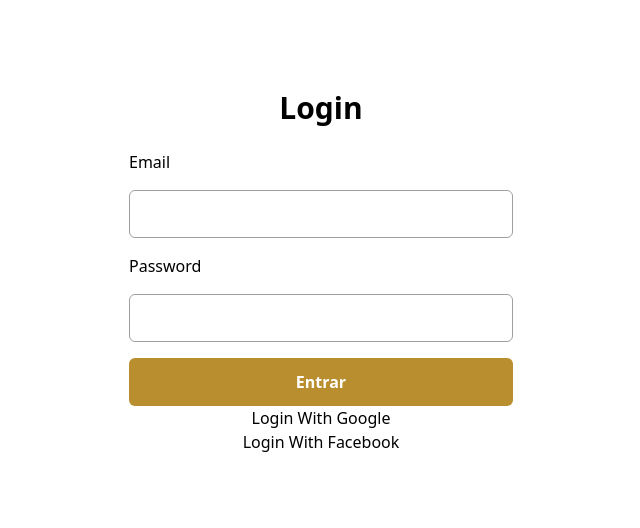
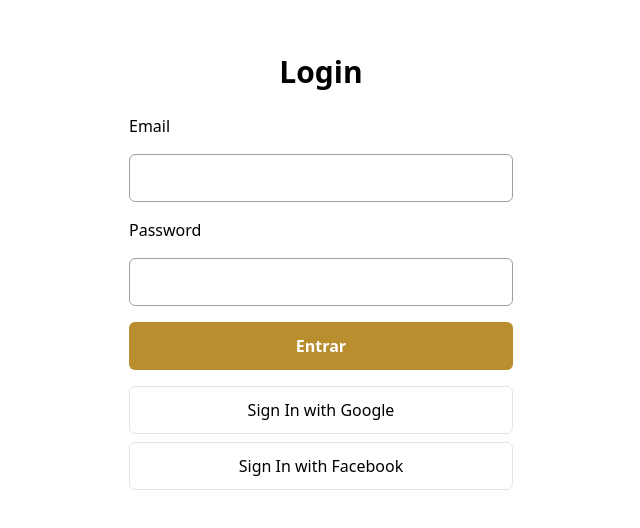
Before and after one commit to itsmecamila/furniro, a React (Vite) app: page /login in a window 1280 px wide. Shown: the part 128-656 px from the top of the page, without its empty margins (319-959 px from the left). Built offline with nearby package versions, Linux system fonts and the light colour scheme.

Commit message:
chore: add style

```diff
--- a/src/components/FacebookAndGoogle.tsx
+++ b/src/components/FacebookAndGoogle.tsx
@@ -1,15 +1,25 @@
-import { useDispatch } from "react-redux";
-import {loginWithGoogle } from "../redux/user/thunks";
-import { loginWithFacebook } from "../redux/user/thunks";
-import { AppDispatch } from "../redux";
+import { useDispatch } from "react-redux"
 
-export default function FacebookAndGoogle(){
-    const dispatch  = useDispatch<AppDispatch>()
+import { AppDispatch } from "../redux"
+import { loginWithFacebook, loginWithGoogle } from "../redux/user/thunks";
 
-    return(
-        <>
-          <button onClick={()=>dispatch(loginWithGoogle())}>Login With Google</button>
-          <button onClick={()=>dispatch(loginWithFacebook())}>Login With Facebook</button>
-        </>
-    )
+export default function FacebookAndGoogle() {
+  const dispatch = useDispatch<AppDispatch>();
+
+  return (
+    <div className="flex flex-col mt-4 gap-2">
+      <button
+        onClick={() => dispatch(loginWithGoogle())}
+        className="h-12 border border-zinc-200 rounded-md"
+      >
+        Sign In with Google
+      </button>
+      <button
+        onClick={() => dispatch(loginWithFacebook())}
+        className="h-12 border border-zinc-200 rounded-md"
+      >
+        Sign In with Facebook
+      </button>
+    </div>
+  )
 }
```
